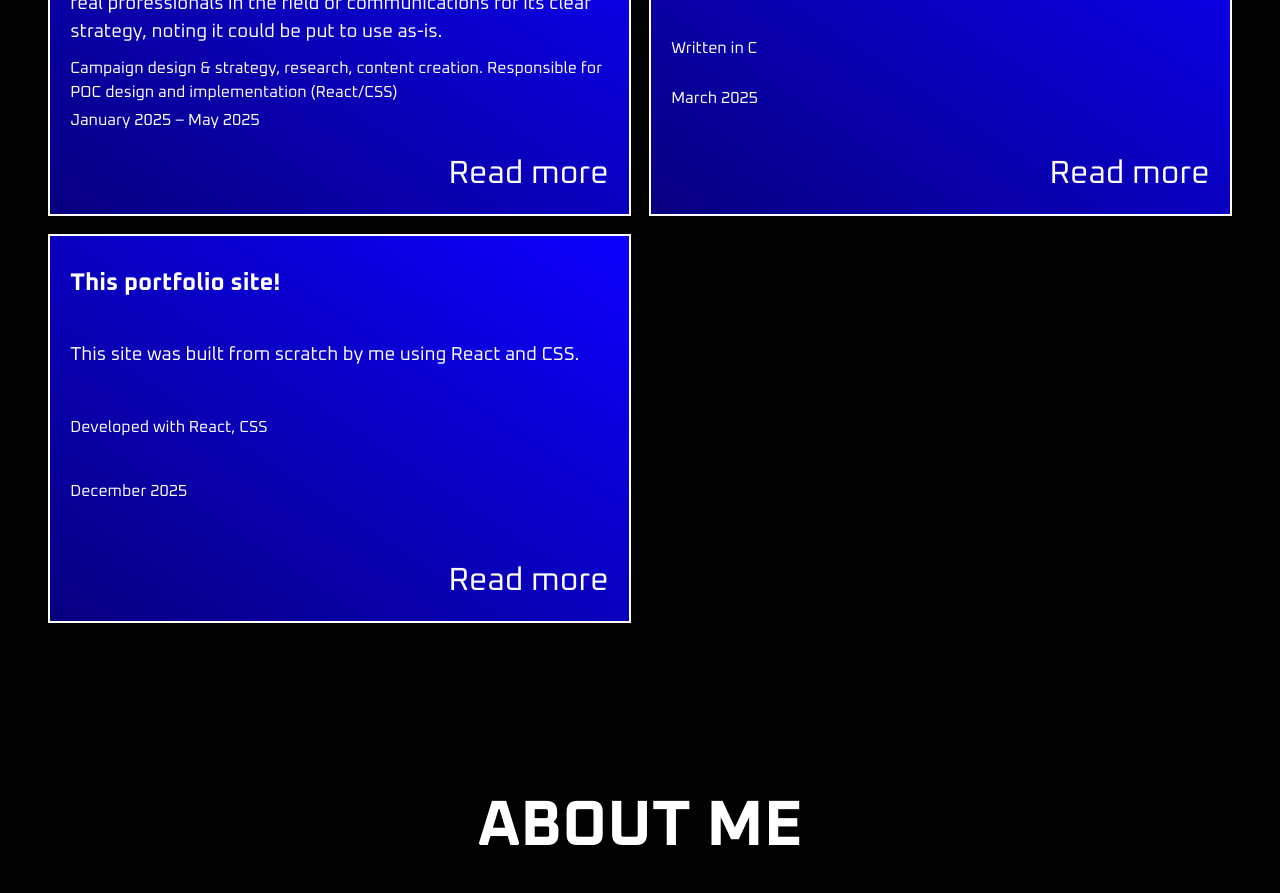
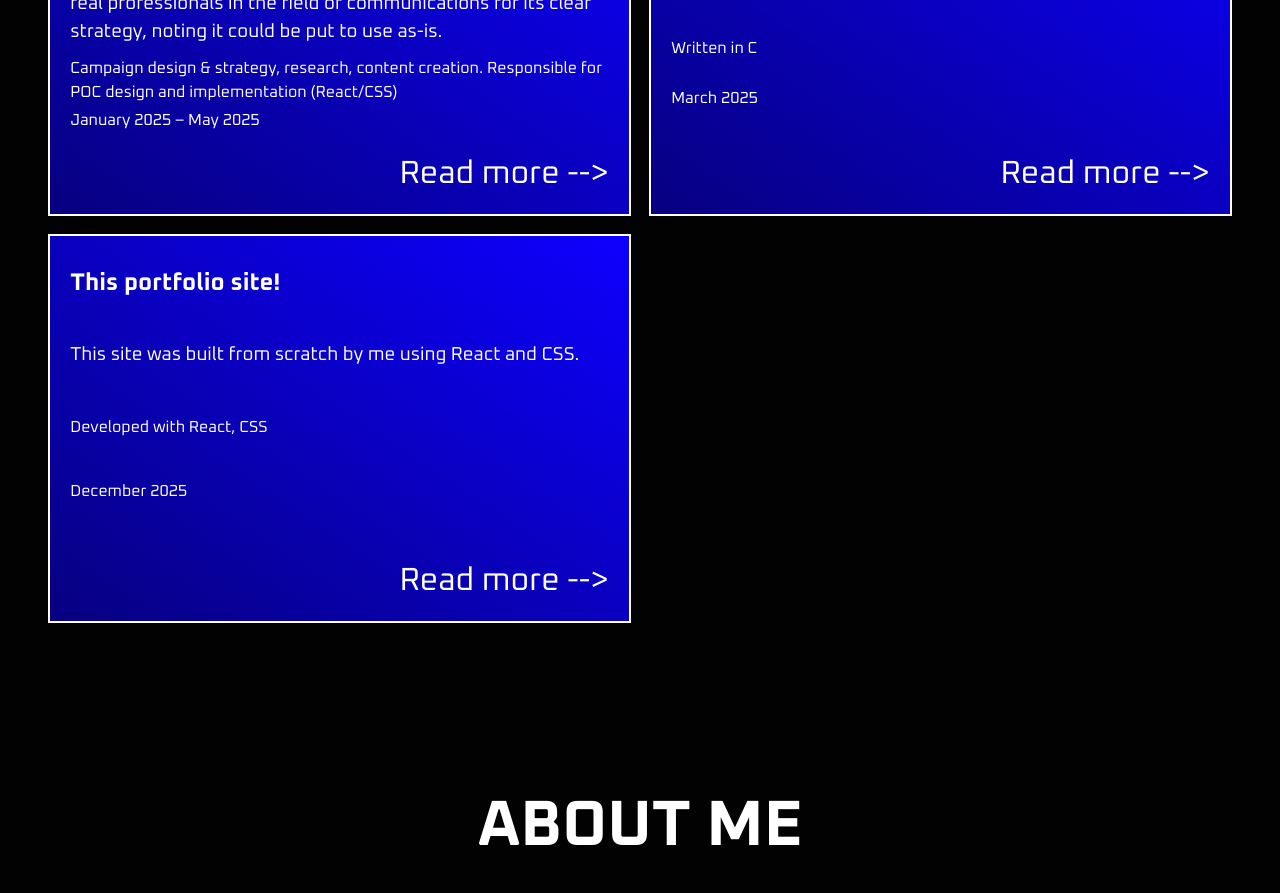
Before and after one commit to silentwinter0/portfolio, a React (Vite) app: page / in a window 1280 px wide. Shown: the part 780-1673 px from the top of the page. Built offline with nearby package versions, Linux system fonts and the light colour scheme.

Commit message:
Added placeholder arrow for project cards

```diff
--- a/src/components/ProjectCard.jsx
+++ b/src/components/ProjectCard.jsx
@@ -11,7 +11,7 @@ export default function ProjectCard({ imageSrc, title, subtitle, tech, date, lin
         <h3>{subtitle}</h3>
         <p>{tech}</p>
         <p>{date}</p>
-        <a href={link}>Read more</a>
+        <a href={link}>Read more {'-->'}</a>
       </div>
     </div>
   )
```
